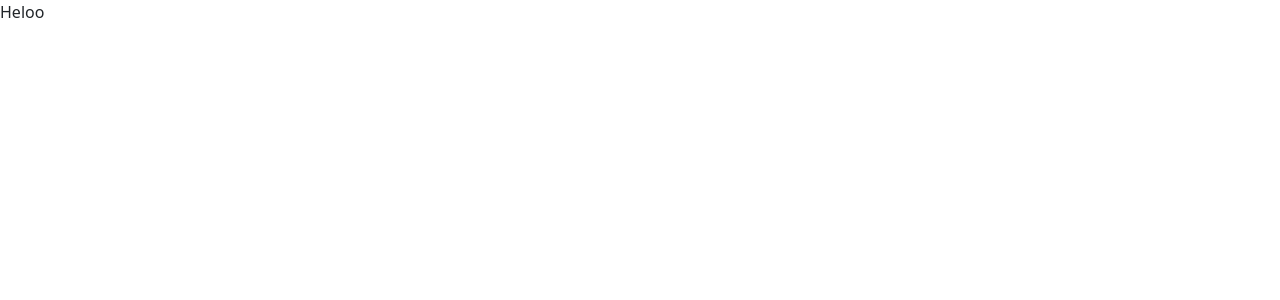
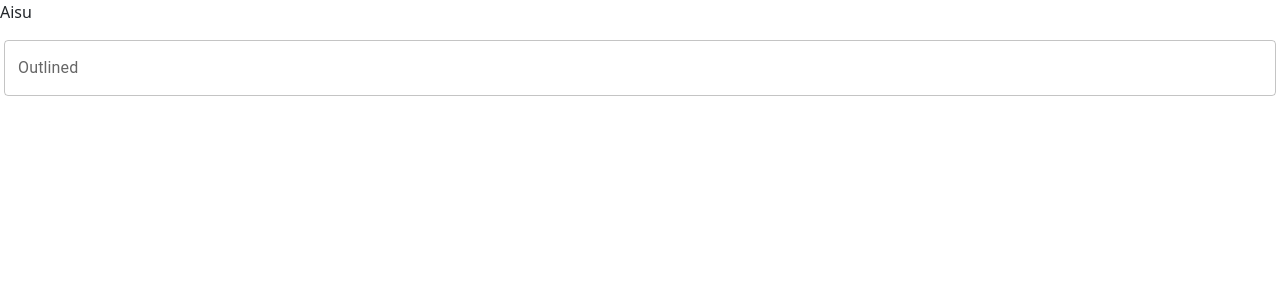
Before and after one commit to 4rjunc/CertChain, a React (Vite) app: page / in a window 1280 px wide. Shown: the top 300 px of the page. Built offline with nearby package versions, Linux system fonts and the light colour scheme.

Commit message:
added mui

```diff
--- a/package.json
+++ b/package.json
@@ -10,6 +10,9 @@
     "preview": "vite preview"
   },
   "dependencies": {
+    "@emotion/react": "^11.11.4",
+    "@emotion/styled": "^11.11.5",
+    "@mui/material": "^5.16.1",
     "bootstrap": "^5.3.3",
     "react": "^18.3.1",
     "react-bootstrap": "^2.10.4",
--- a/src/App.jsx
+++ b/src/App.jsx
@@ -1,9 +1,13 @@
 import "bootstrap/dist/css/bootstrap.min.css";
+import Home from "./component/Home";
 
 function App() {
   return (
     <>
-      <div className="bg-white">Heloo</div>
+      <div className="bg-white">
+        <p>Aisu</p>
+      </div>
+      <Home />
     </>
   );
 }
--- /dev/null
+++ b/src/component/Home.jsx
@@ -0,0 +1,16 @@
+import React from "react";
+
+import TextField from "@mui/material/TextField";
+const Home = () => {
+  return (
+    <>
+      <div className="px-1">
+        <div className="d-flex flex-column">
+          <TextField id="outlined-basic" label="Outlined" variant="outlined" />
+        </div>
+      </div>
+    </>
+  );
+};
+
+export default Home;
--- a/src/index.css
+++ b/src/index.css
@@ -10,3 +10,7 @@
   -webkit-font-smoothing: antialiased;
   -moz-osx-font-smoothing: grayscale;
 }
+
+.main {
+  background-color: red;
+}
```
Also changed, not shown: 1 other file (tests, documents, lock files or other folders).
